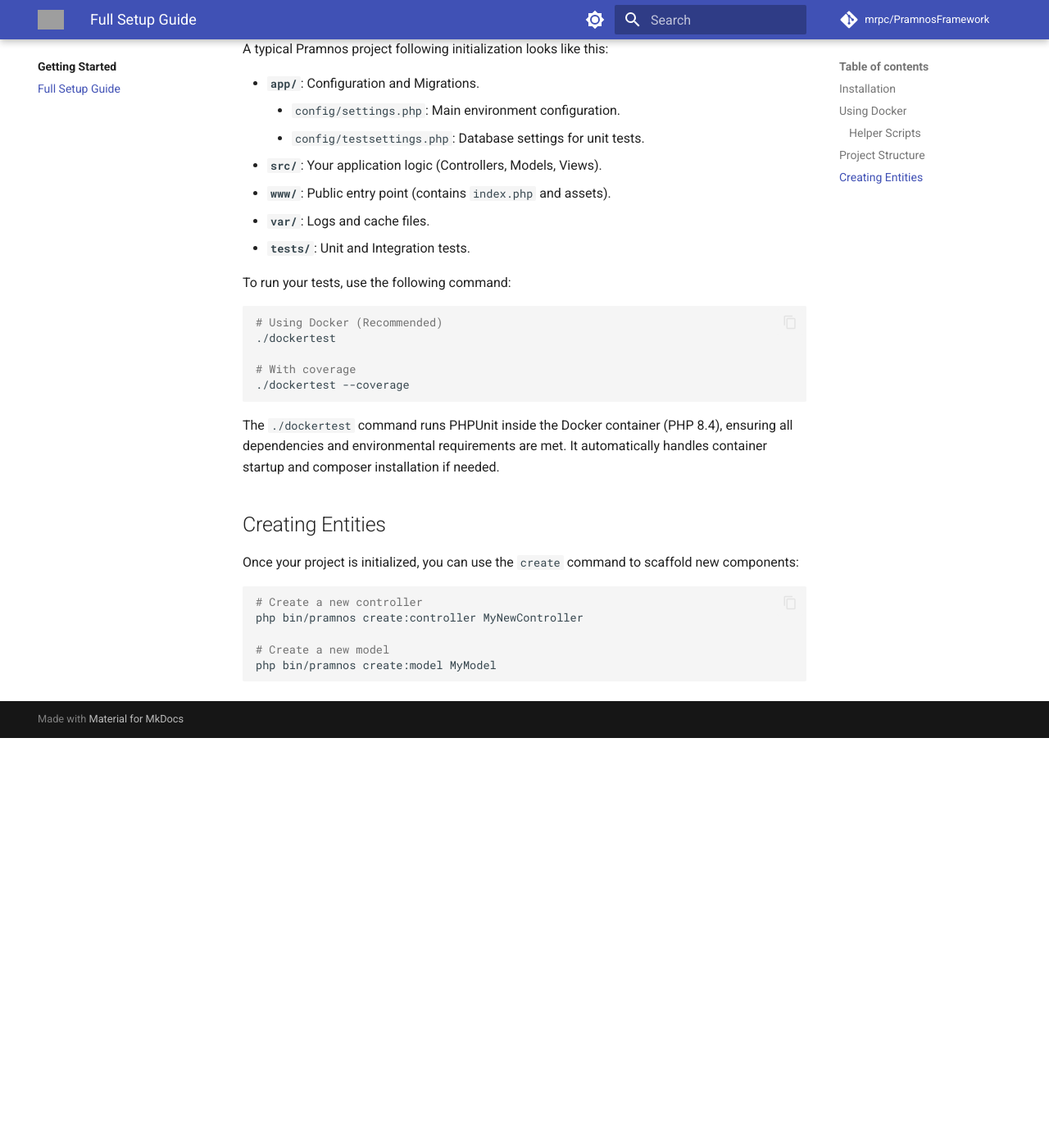
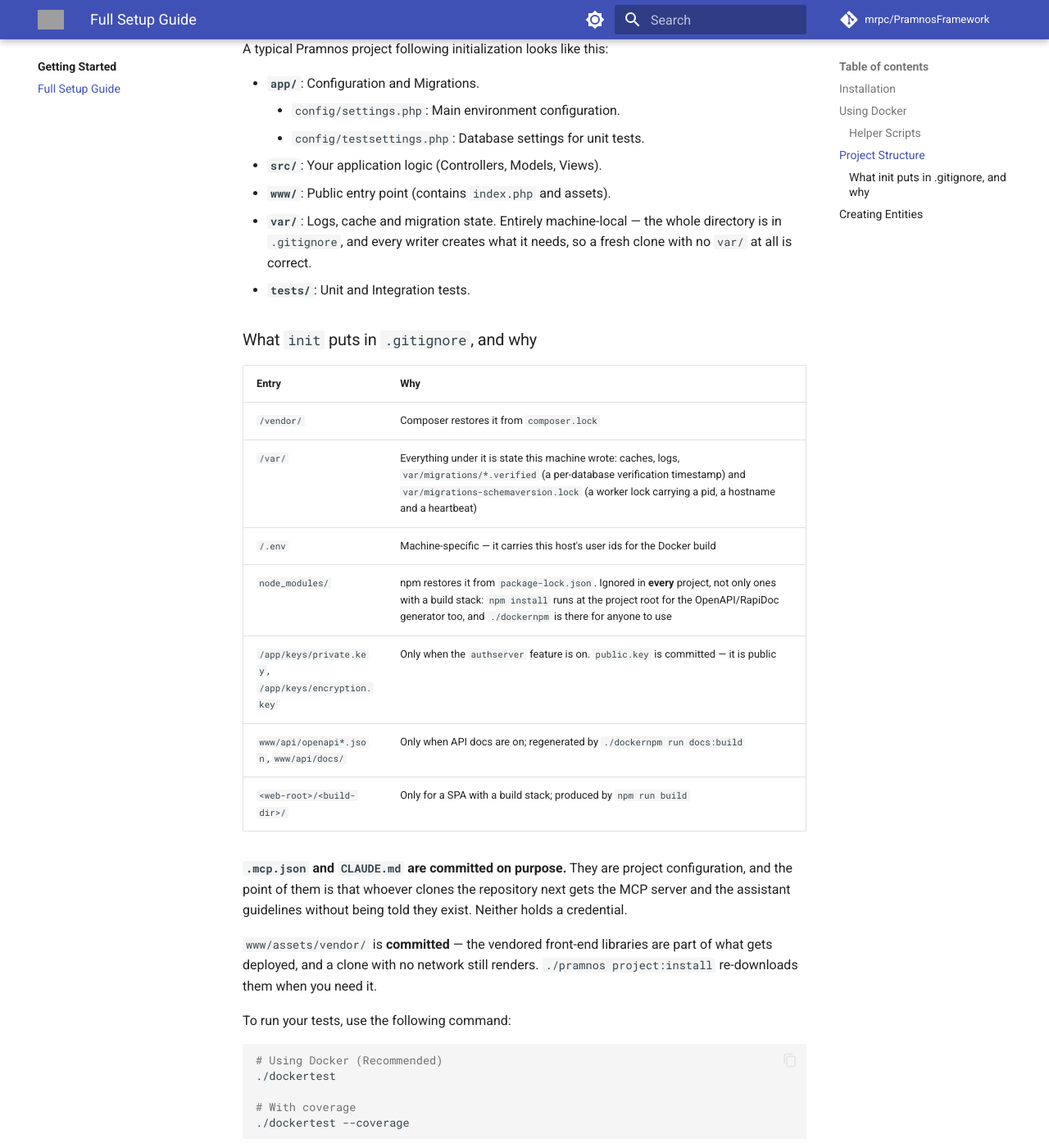
Before and after one commit to mrpc/PramnosFramework, an MkDocs documentation site: the page built from docs/Getting_Started.md, in a window 1280 px wide and 1400 px high, scrolled down 1450 px. Shown: the whole window at 82% size. Built offline with MkDocs 1.6.1 and Material for MkDocs 9.7.7, drawn with Linux system fonts in a browser that asks for light colours; comment, search, counter and statistics services are not loaded; before the commit the page ends 2350 px from its top, so only the background shows below that; grey boxes are pictures that could not be loaded.

Commit message:
fix(init): the scaffolded .gitignore covers what init actually writes
Read off a real scaffolded project rather than off the scaffolder.

node_modules/ was written by scaffoldSpaGitignore(), which only runs for a SPA
— but npm install runs at the project root for the OpenAPI/RapiDoc generator
too, and ./dockernpm is scaffolded for every project. An MVC project with API
docs on collected a few thousand untracked files and no rule for them.

/var/ replaces /var/cache/ and /var/logs/ by name. The same project also had
var/migrations/*.verified and var/migrations-schemaversion.lock — a worker lock
carrying a pid, a hostname and a heartbeat. Naming directories one at a time is
how the list fell behind; nothing under var/ is source and every writer mkdirs
its own directory.

A docblock claimed .mcp.json was added to .gitignore because it holds DB
credentials. It holds a command and its arguments, and nothing ever added it —
it is project configuration and belongs in the repository, like CLAUDE.md.

```diff
--- a/docs/Getting_Started.md
+++ b/docs/Getting_Started.md
@@ -63,8 +63,31 @@ A typical Pramnos project following initialization looks like this:
     - `config/testsettings.php`: Database settings for unit tests.
 - **`src/`**: Your application logic (Controllers, Models, Views).
 - **`www/`**: Public entry point (contains `index.php` and assets).
-- **`var/`**: Logs and cache files.
+- **`var/`**: Logs, cache and migration state. Entirely machine-local — the whole
+  directory is in `.gitignore`, and every writer creates what it needs, so a fresh
+  clone with no `var/` at all is correct.
 - **`tests/`**: Unit and Integration tests.
+
+### What `init` puts in `.gitignore`, and why
+
+| Entry | Why |
+|---|---|
+| `/vendor/` | Composer restores it from `composer.lock` |
+| `/var/` | Everything under it is state this machine wrote: caches, logs, `var/migrations/*.verified` (a per-database verification timestamp) and `var/migrations-schemaversion.lock` (a worker lock carrying a pid, a hostname and a heartbeat) |
+| `/.env` | Machine-specific — it carries this host's user ids for the Docker build |
+| `node_modules/` | npm restores it from `package-lock.json`. Ignored in **every** project, not only ones with a build stack: `npm install` runs at the project root for the OpenAPI/RapiDoc generator too, and `./dockernpm` is there for anyone to use |
+| `/app/keys/private.key`, `/app/keys/encryption.key` | Only when the `authserver` feature is on. `public.key` is committed — it is public |
+| `www/api/openapi*.json`, `www/api/docs/` | Only when API docs are on; regenerated by `./dockernpm run docs:build` |
+| `<web-root>/<build-dir>/` | Only for a SPA with a build stack; produced by `npm run build` |
+
+**`.mcp.json` and `CLAUDE.md` are committed on purpose.** They are project
+configuration, and the point of them is that whoever clones the repository next gets
+the MCP server and the assistant guidelines without being told they exist. Neither
+holds a credential.
+
+`www/assets/vendor/` is **committed** — the vendored front-end libraries are part of
+what gets deployed, and a clone with no network still renders. `./pramnos
+project:install` re-downloads them when you need it.
 
 To run your tests, use the following command:
 
```
Also changed, not shown: docs/version-history/posts/2026-08-25-the-scaffolded-gitignore-had-not-kept-up.md (added, +41 -0 lines), 2 other files.
